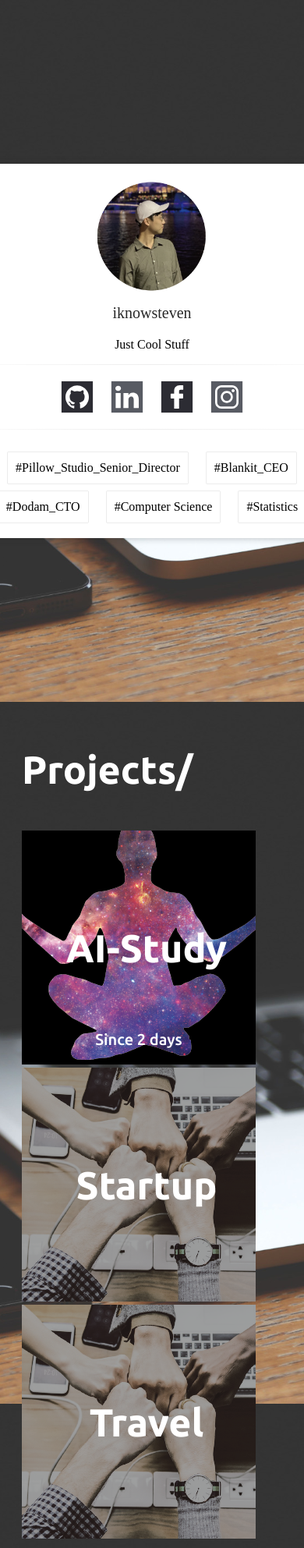
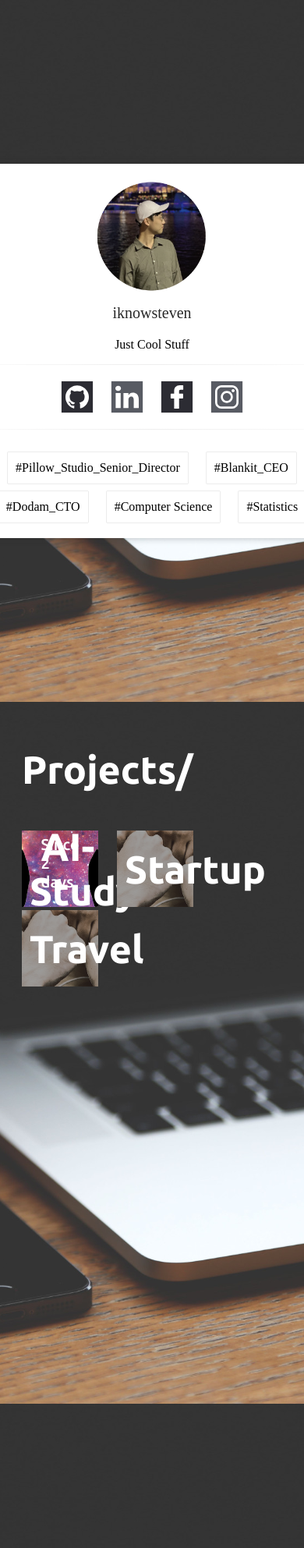
Before and after one commit to iknowSteven/iknowSteven.github.io, a Jekyll site: the page built from index.md, in a window 390 px wide. Shown: the whole page at 78% size. Built offline with Jekyll 4.4.1, drawn with Linux system fonts in a browser that asks for light colours; our own code applies the rules of GitHub Pages for plain Markdown files; after the commit the page ends 1856 px from its top, so only the background shows below that.

Commit message:
no message

```diff
--- a/assets/css/countdown.css
+++ b/assets/css/countdown.css
@@ -41,8 +41,8 @@
 
 @media ( max-width: 1000px ) {
     .countdown_container_white {
-        width: calc(31.9vw - 26.7px)
-        height: calc(31.9vw - 26.7px)
+        width: calc(31.9991vw - 26.7px);
+        height: calc(31.9991vw - 26.7px);
     }
 }
 
```
